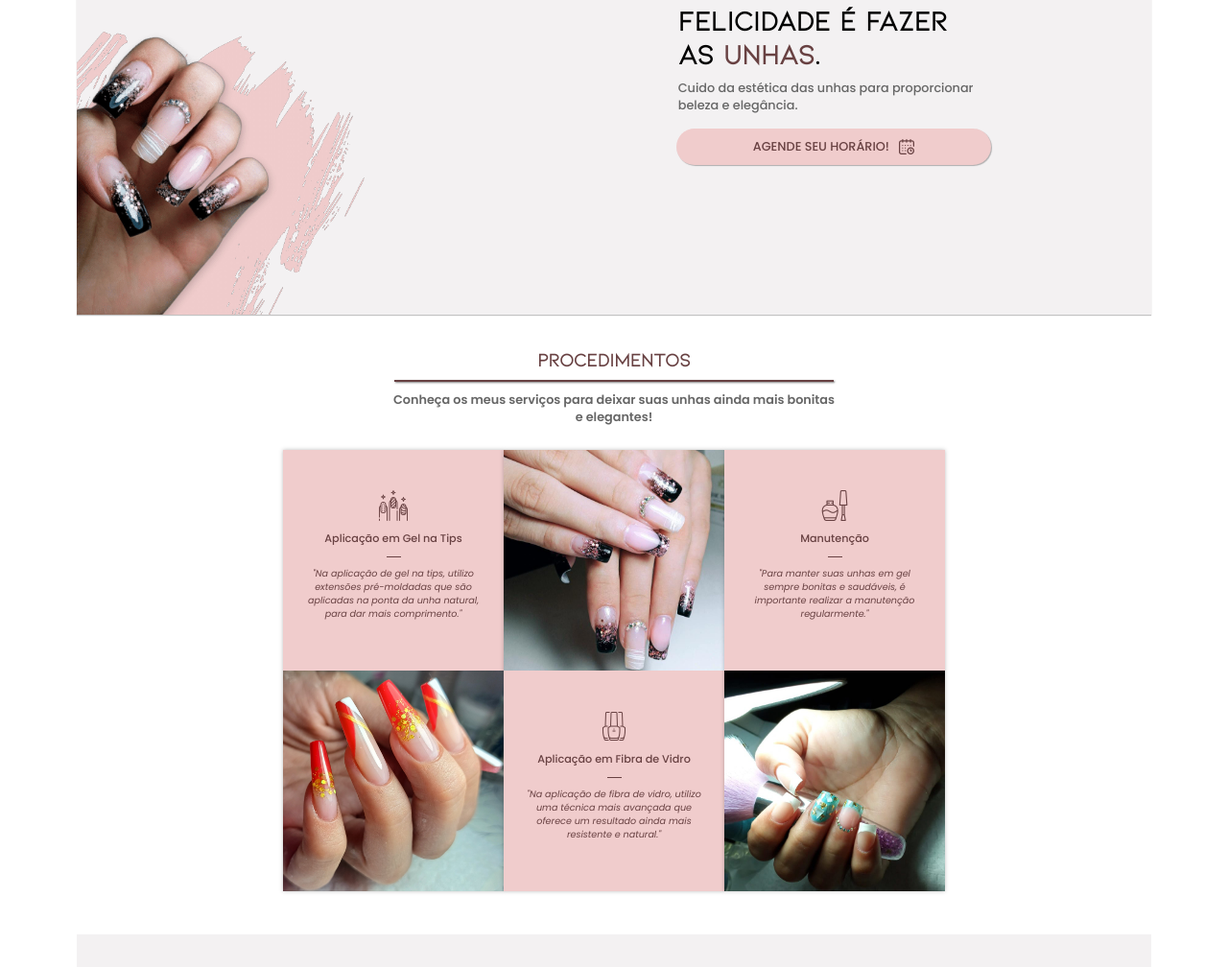
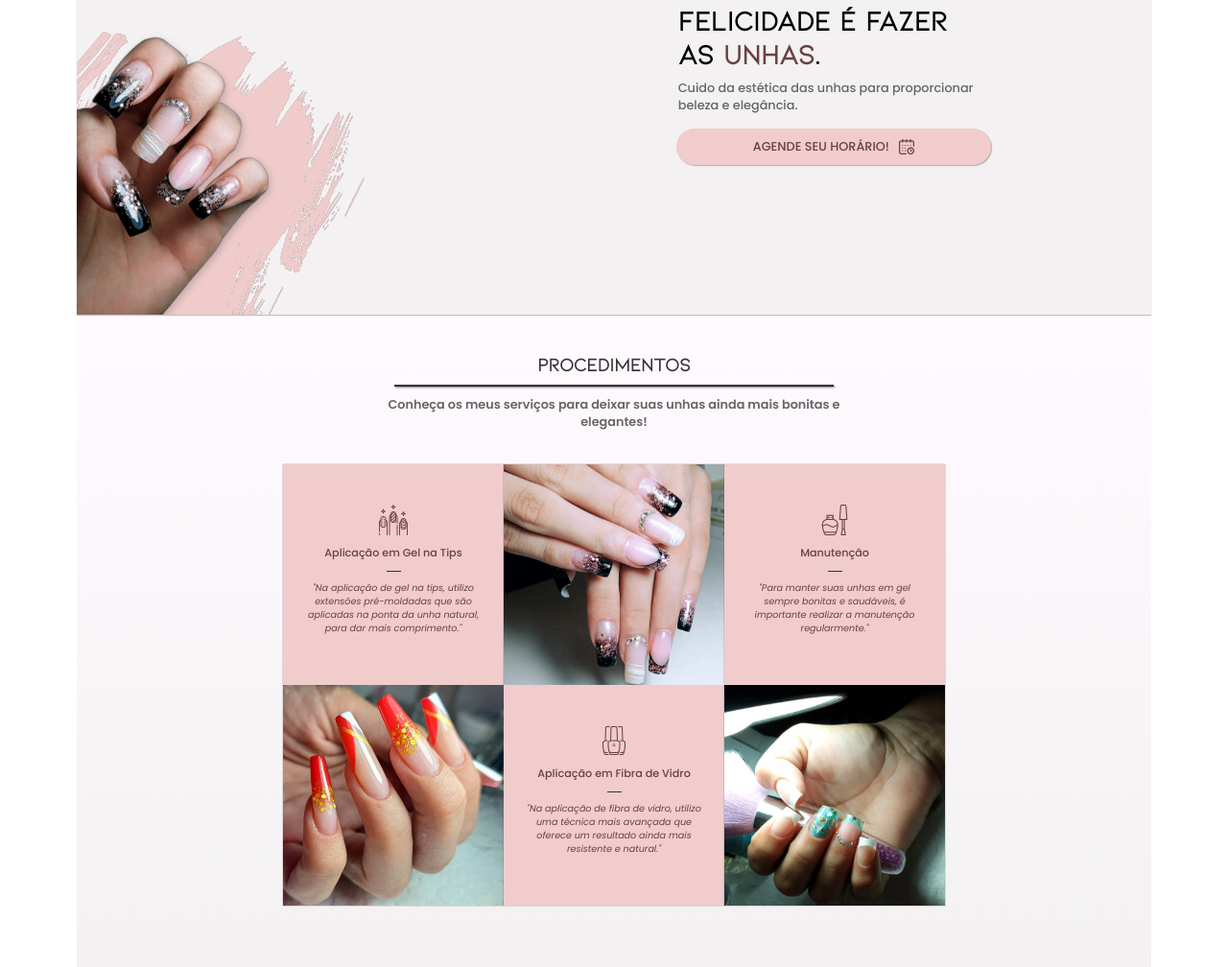
Before and after one commit to hiago99-developer/my-landing-page.github.io, a plain HTML site: page index.html in a window 1280 px wide. Shown: the part 252-1260 px from the top of the page at 96% size. Drawn offline with nearby package versions, Linux system fonts and the light colour scheme.

Commit message:
Atualizações pontuais

```diff
--- a/style.css
+++ b/style.css
@@ -106,6 +106,10 @@ li > a {
   text-decoration: none;
 }
 
+main {
+  background-color: var(--cor05);
+}
+
 .initial-section {
   position: relative;
   display: flex;
@@ -212,19 +216,24 @@ h1 {
   align-items: center;
   height: auto;
   padding: 0 0 45px 0;
-  background-color: #ffffff;
+  background: rgb(255, 250, 255);
+  background: linear-gradient(
+    180deg,
+    rgba(255, 250, 255, 1) 0%,
+    rgba(243, 241, 242, 1) 100%
+  );
 }
 
 #introduction-services {
   width: auto;
   height: auto;
-  margin: 10px 0;
+  margin: 40px 0 20px 0;
   background-color: transparent;
 }
 
 .line-two-section {
   width: 80%;
-  color: var(--cor06);
+  color: var(--cor03);
   border-width: 2px;
   box-shadow: 1px 1px 2px #00000080;
 }
@@ -236,11 +245,11 @@ h1 {
   font-family: var(--fonte-secundaria);
   font-size: 1.2rem;
   text-align: center;
-  color: var(--cor06);
+  color: var(--cor03);
 }
 
 #introduction-services p {
-  width: 86%;
+  width: 89%;
   margin: 10px 0 15px 0;
   padding: 0 15px;
   font-family: var(--fonte-padrao);
@@ -252,7 +261,7 @@ h1 {
 
 .card {
   background-color: var(--cor04);
-  box-shadow: 0px 0px 4px #4d4c4c5e;
+  box-shadow: 0px 0px 1px #684142;
 }
 
 .text-services {
@@ -277,7 +286,7 @@ hr {
   height: auto;
   width: 15px;
   border: none;
-  border-bottom: 1px solid var(--cor06);
+  border-bottom: 1px solid var(--cor03);
 }
 
 .services-paragraphs {
@@ -302,12 +311,12 @@ hr {
 }
 
 h2 {
-  margin: 25px 0 15px 0;
+  margin: 0 0 15px 0;
   width: 100%;
   font-family: var(--fonte-secundaria);
   font-size: 1.2rem;
   text-align: center;
-  color: var(--cor06);
+  color: var(--cor03);
 }
 
 .about-me {
@@ -372,7 +381,8 @@ h2 {
 }
 
 ul.about-me-list li:before {
-  content: "➤ "; /* Adicione um símbolo antes de cada item da lista */
+  content: "➤ ";
+  color: var(--cor06);
 }
 
 .about-me-list {
@@ -453,8 +463,13 @@ ul.about-me-list li:before {
   color: #666;
 }
 
-.icon-line {
+.icons-contacts .icon-line {
   width: 1rem;
+}
+
+#icon-phone {
+  width: 16px;
+  height: 16px;
 }
 
 footer {
```
Also changed, not shown: index.html (+1 -1 lines), imagens/icons/icons8-telefone-48.png (added), 2 other files.
